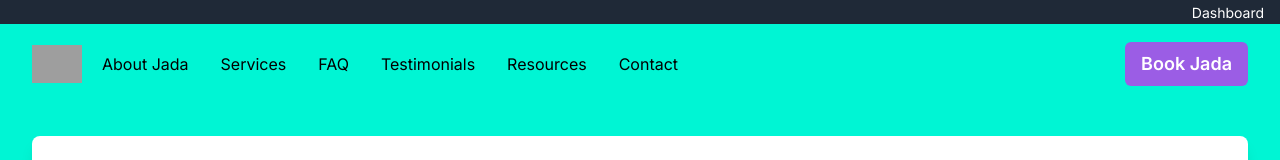
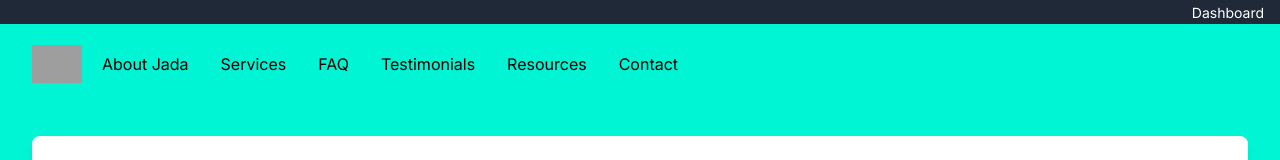
Before and after one commit to AdeshPawaroo/Hackathon, a Next.js app: page / in a window 1280 px wide. Shown: the top 160 px of the page. Built offline with nearby package versions, Linux system fonts and the light colour scheme; no server answers; grey boxes are pictures that could not be loaded.

Commit message:
trying to deply

```diff
--- a/app/components/DesktopNavbar.tsx
+++ b/app/components/DesktopNavbar.tsx
@@ -19,10 +19,10 @@ const menuItems = [
 const DesktopNavbar: React.FC = () => {
   const router = useRouter();
 
-  const handleButtonClick = (e) => {
-    e.preventDefault();
-    router.push('/booking')
-  }
+  // const handleButtonClick = (e) => {
+  //   e.preventDefault();
+  //   router.push('/booking')
+  // }
 
   return (
     <nav className='hidden md:flex md:flex-row bg-jada-cyan px-4 sm:px-6 lg:px-8 items-center md:justify-between h-20'>
@@ -36,7 +36,7 @@ const DesktopNavbar: React.FC = () => {
         </ul>
             </div>
 
-      <Button text='Book Jada' onClick={handleButtonClick} />
+      {/* <Button text='Book Jada' onClick={handleButtonClick} /> */}
     </nav>
   )
 }
```
